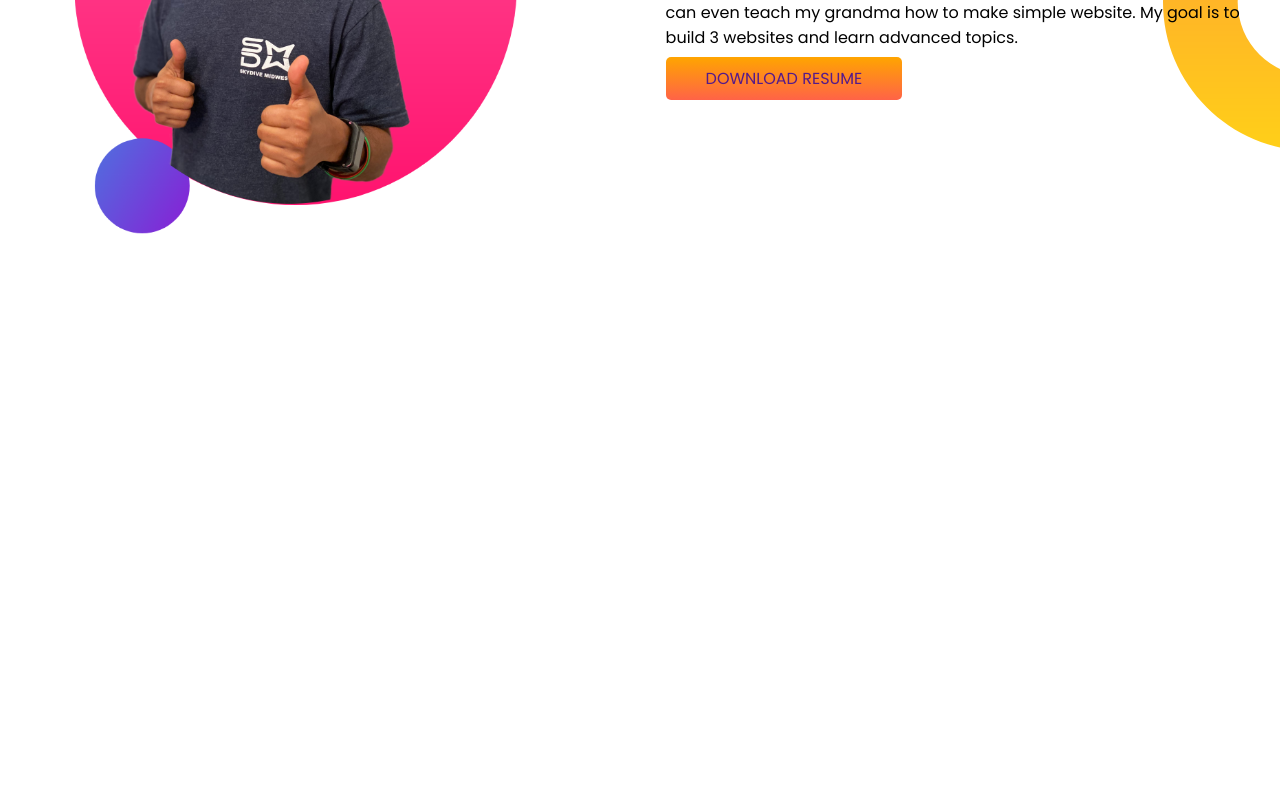
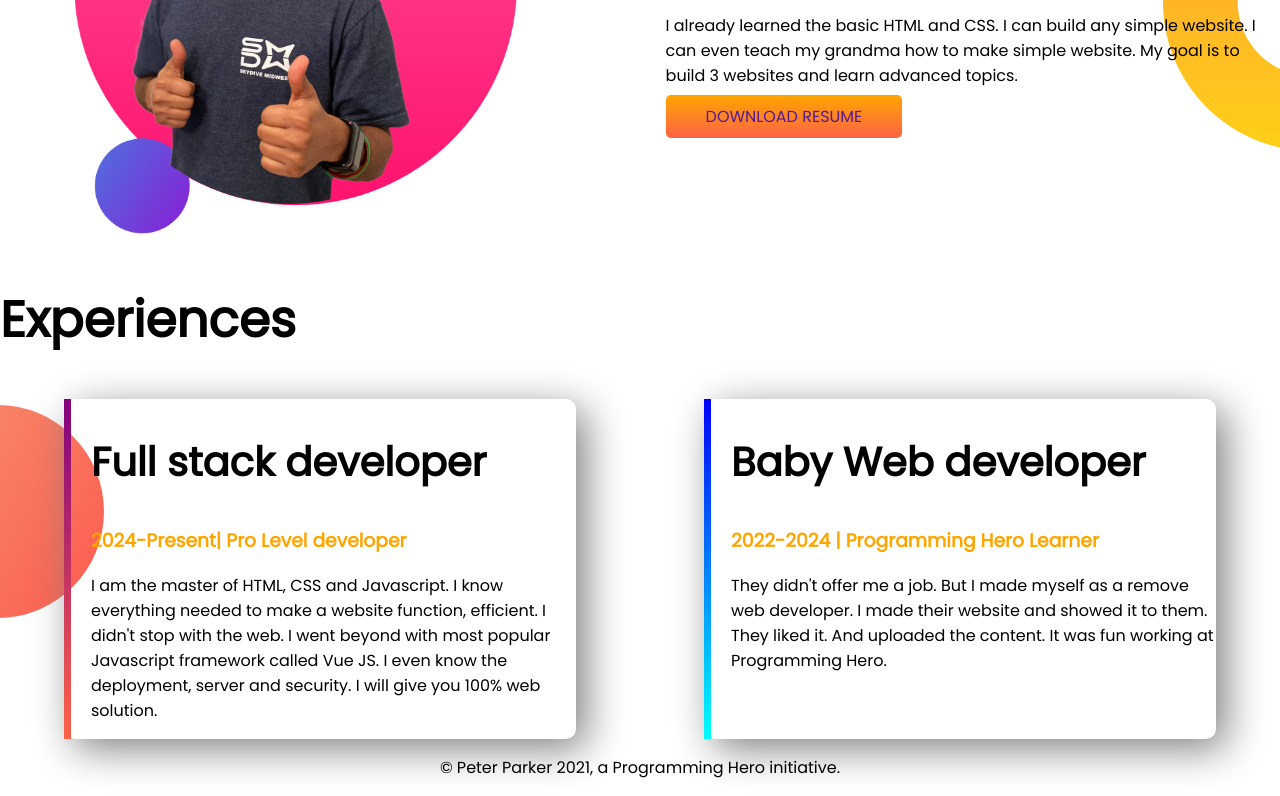
Before and after one commit to nawhadev/developeer-portfolio, a plain HTML site: page index.html in a window 1280 px wide. Shown: the part 733-1529 px from the top of the page. Before the commit the page ends 974 px from the top, so only its background shows below. Drawn offline with Linux system fonts and the light colour scheme.

Commit message:
footer and experience added

```diff
--- a/index.html
+++ b/index.html
@@ -12,9 +12,9 @@
     <link rel="stylesheet" href="style.css">
 </head>
 
-<body class="top-banner">
+<body>
 
-    <section>
+    <section class="top-banner flexible-container">
         <div class="half-width">
             <h1>Welcome</h1>
             <h1><span class="orange-color">Nawha</span> World</h1>
@@ -30,7 +30,7 @@
             <img src="images/nawha.png" alt="">
         </div>
     </section>
-    <section class="Dream-big">
+    <section class="Dream-big  flexible-container">
         <div class="half-width">
             <img src="images/jhankar2.png" alt="">
         </div>
@@ -45,6 +45,30 @@
         </div>
 
     </section>
+    <section class="experience-area">
+        <h1>Experiences</h1>
+        <div class="flexible-container">
+            <div id="full-stack-experience" class="experience-item">
+                <h2>Full stack developer</h2>
+                <h3 class="orange-color">2024-Present| Pro Level developer</h3>
+                <p>I am the master of HTML, CSS and Javascript. I know everything needed to make a website function,
+                    efficient. I didn't stop with the web. I went beyond with most popular Javascript framework called
+                    Vue
+                    JS. I even know the deployment, server and security. I will give you 100% web solution.</p>
+            </div>
+            <div id="web-dev-experience" class="experience-item">
+                <h2>Baby Web developer</h2>
+                <h3 class="orange-color">2022-2024 | Programming Hero Learner</h3>
+                <p>They didn't offer me a job. But I made myself as a remove web developer. I made their website and
+                    showed
+                    it to them. They liked it. And uploaded the content. It was fun working at Programming Hero.</p>
+            </div>
+        </div>
+
+    </section>
+    <footer>
+        <p> © Peter Parker 2021, a Programming Hero initiative.</p>
+    </footer>
 
 
 </body>
--- a/style.css
+++ b/style.css
@@ -5,16 +5,21 @@ body{
 h1{
     font-size: 50px;
 }
+h2{
+    font-size: 40px;
+}
 .orange-color{
     color: orange;
 }
-section{
+.flexible-container{
     display: flex;
     margin-bottom: 200 px;
 }
 .half-width{
     width: 50%;
-    padding-left: 2%
+    padding-left: 2%;
+
+
 }
 .half-width img{
     width: 80%;
@@ -37,3 +42,36 @@ section{
     background-repeat:  no-repeat;
     background-position: right;
 }
+.experience-item{
+    width: 40%;
+    margin-left: 5%;
+    margin-right: 5%;
+    box-shadow: gray 10px 10px ;
+}
+.experience-area{
+    background-image: url(images/exp-bg.png);
+    background-repeat: no-repeat;
+    background-position: left;
+}
+.experience-item{
+    width: 40%;
+    margin-left: 5%;
+    margin-right: 5%;
+    padding-left: 20px;
+    border-radius: 10px;
+    box-shadow: 10px 10px 40px grey;
+    border-left: 10px solid;
+}
+#web-dev-experience{
+    border-left: 7px solid;
+    border-image: linear-gradient(blue, cyan);
+    border-image-slice: 1;
+}
+#full-stack-experience{
+    border-left: 7px solid;
+    border-image: linear-gradient(purple , tomato );
+    border-image-slice: 1;
+}
+footer p{
+    text-align: center;
+}
```
